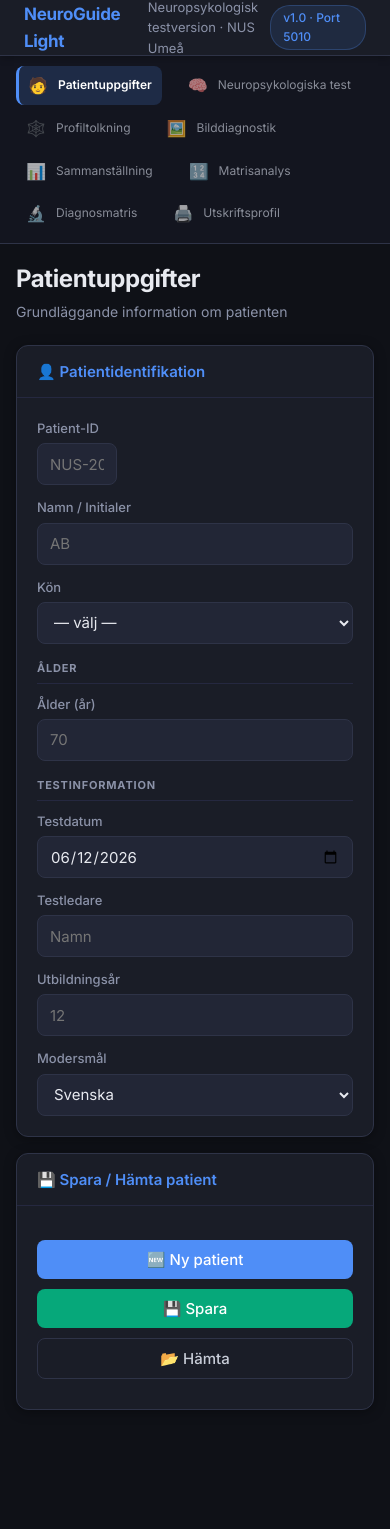
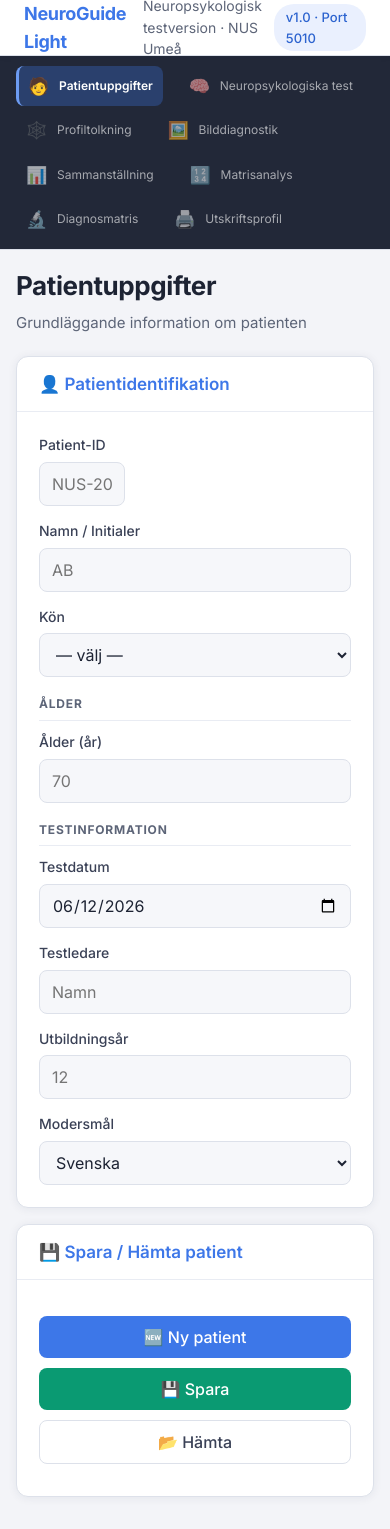
Before and after one commit to cesarhauer-byte/NeuroGuide_Light, a Flask app: page / in a window 390 px wide. Run offline with Flask 2, Linux system fonts and the light colour scheme; some libraries are stand-ins or nearby versions.

Commit message:
Redesign: mjukt ljust tema och större typografi
Kosmetisk justering av index.html – inga funktionella förändringar:
- Mjuk ljus bakgrund (#f3f4f8) istället för mörkt, vita kort
- Basstorlek 16px (från 15px), etiketter 14px, kortrubriker 17px
- Statusbadges anpassade till ljust tema (pastellbakgrunder)
- Inputhöjd 44px, blå focus-glow
- Sidebar behåller mörk yta med aktiv vänsterkant
- Responsiv: font 17px vid <600px

Co-Authored-By: Claude Fable 5 <noreply@anthropic.com>

```diff
--- a/templates/index.html
+++ b/templates/index.html
@@ -8,98 +8,98 @@
 <script src="/static/three.min.js"></script>
 <style>
 :root {
-  --bg: #0f1117; --panel: #1a1d27; --border: #2e3347; --border-light: #252840;
-  --blue: #4f8ef7; --blue-dk: #3d7de8; --blue-lt: rgba(79,142,247,0.12);
-  --red: #ff4d4d; --orange: #ff8c42; --yellow: #ffd166; --green: #06d6a0;
-  --gray: #8b92a8; --gray-lt: #222636; --text: #e8eaf0; --text-2: #c8cdd8; --sub: #8b92a8;
-  --sidebar-bg: #13151f; --radius: 12px; --radius-sm: 8px;
-  --shadow: 0 2px 12px rgba(0,0,0,0.35); --shadow-md: 0 4px 24px rgba(0,0,0,0.45);
+  --bg: #f3f4f8; --panel: #ffffff; --border: #dde1ea; --border-light: #e9ecf3;
+  --blue: #3d77e8; --blue-dk: #2c63cf; --blue-lt: #eaf0fe;
+  --red: #e03e3e; --orange: #e87a2e; --yellow: #d9a514; --green: #0aa87e;
+  --gray: #6b7385; --gray-lt: #f6f7fa; --text: #1d2333; --text-2: #3a4156; --sub: #5d6578;
+  --sidebar-bg: #222838; --radius: 12px; --radius-sm: 8px;
+  --shadow: 0 1px 10px rgba(30,40,70,0.07); --shadow-md: 0 4px 24px rgba(30,40,70,0.1);
 }
 * { box-sizing: border-box; margin: 0; padding: 0; }
 html, body { height: 100%; }
-body { font-family: 'Inter', -apple-system, sans-serif; background: var(--bg); color: var(--text); font-size: 15px; line-height: 1.55; -webkit-font-smoothing: antialiased; }
-.topbar { background: var(--panel); border-bottom: 1px solid var(--border); height: 56px; display: flex; align-items: center; padding: 0 24px; gap: 12px; position: sticky; top: 0; z-index: 100; box-shadow: 0 1px 8px rgba(0,0,0,0.3); }
-.topbar-logo { font-size: 17px; font-weight: 700; color: var(--blue); letter-spacing: -0.3px; }
-.topbar-sub { font-size: 13px; color: var(--sub); flex: 1; }
-.topbar-ver { font-size: 12px; background: var(--blue-lt); color: var(--blue); padding: 3px 12px; border-radius: 20px; font-weight: 500; border: 1px solid rgba(79,142,247,0.25); }
+body { font-family: 'Inter', -apple-system, sans-serif; background: var(--bg); color: var(--text); font-size: 16px; line-height: 1.55; -webkit-font-smoothing: antialiased; }
+.topbar { background: var(--panel); border-bottom: 1px solid var(--border); height: 56px; display: flex; align-items: center; padding: 0 24px; gap: 12px; position: sticky; top: 0; z-index: 100; box-shadow: 0 1px 6px rgba(30,40,70,0.06); }
+.topbar-logo { font-size: 18px; font-weight: 700; color: var(--blue); letter-spacing: -0.3px; }
+.topbar-sub { font-size: 14px; color: var(--sub); flex: 1; }
+.topbar-ver { font-size: 13px; background: var(--blue-lt); color: var(--blue-dk); padding: 3px 12px; border-radius: 20px; font-weight: 500; }
 .app { display: grid; grid-template-columns: 220px 1fr; height: calc(100vh - 56px); }
-.sidebar { background: var(--sidebar-bg); display: flex; flex-direction: column; overflow-y: auto; padding: 16px 0 24px; border-right: 1px solid var(--border); }
+.sidebar { background: var(--sidebar-bg); display: flex; flex-direction: column; overflow-y: auto; padding: 16px 0 24px; }
 .sidebar::-webkit-scrollbar { width: 0; }
-.nav-section { padding: 16px 16px 5px; font-size: 10px; font-weight: 700; letter-spacing: 1px; text-transform: uppercase; color: rgba(139,146,168,0.5); }
-.nav-item { display: flex; align-items: center; gap: 10px; margin: 2px 8px; padding: 10px 12px; border-radius: var(--radius-sm); cursor: pointer; font-size: 14px; font-weight: 400; color: rgba(200,205,216,0.65); transition: all 0.15s; user-select: none; }
-.nav-item:hover { background: rgba(255,255,255,0.06); color: var(--text); }
-.nav-item.active { background: rgba(79,142,247,0.18); color: #fff; font-weight: 600; border-left: 3px solid var(--blue); padding-left: 9px; }
-.nav-icon { font-size: 16px; width: 20px; text-align: center; flex-shrink: 0; }
+.nav-section { padding: 16px 16px 5px; font-size: 11px; font-weight: 700; letter-spacing: 1px; text-transform: uppercase; color: rgba(255,255,255,0.3); }
+.nav-item { display: flex; align-items: center; gap: 10px; margin: 2px 8px; padding: 11px 12px; border-radius: var(--radius-sm); cursor: pointer; font-size: 15px; font-weight: 400; color: rgba(255,255,255,0.6); transition: all 0.15s; user-select: none; }
+.nav-item:hover { background: rgba(255,255,255,0.08); color: rgba(255,255,255,0.9); }
+.nav-item.active { background: rgba(61,119,232,0.3); color: #fff; font-weight: 600; border-left: 3px solid #6c9bf2; padding-left: 9px; }
+.nav-icon { font-size: 17px; width: 21px; text-align: center; flex-shrink: 0; }
 main { overflow-y: auto; padding: 28px 32px; background: var(--bg); }
 main::-webkit-scrollbar { width: 5px; }
-main::-webkit-scrollbar-thumb { background: rgba(255,255,255,0.08); border-radius: 3px; }
+main::-webkit-scrollbar-thumb { background: rgba(0,0,0,0.14); border-radius: 3px; }
 .page { display: none; animation: fadeIn 0.18s ease; }
 .page.active { display: block; }
 @keyframes fadeIn { from { opacity: 0; transform: translateY(4px); } to { opacity: 1; transform: translateY(0); } }
-.page-title { font-size: 24px; font-weight: 700; color: var(--text); letter-spacing: -0.4px; margin-bottom: 4px; }
-.page-sub { color: var(--sub); font-size: 14px; margin-bottom: 22px; }
+.page-title { font-size: 26px; font-weight: 700; color: var(--text); letter-spacing: -0.4px; margin-bottom: 4px; }
+.page-sub { color: var(--sub); font-size: 15px; margin-bottom: 22px; }
 .card { background: var(--panel); border-radius: var(--radius); box-shadow: var(--shadow); border: 1px solid var(--border); margin-bottom: 16px; }
-.card-header { padding: 14px 20px; border-bottom: 1px solid var(--border-light); display: flex; align-items: center; gap: 8px; font-weight: 600; font-size: 15px; color: var(--blue); }
-.card-body { padding: 20px; }
-.inp-section { font-size: 11px; font-weight: 700; letter-spacing: 0.8px; text-transform: uppercase; color: var(--sub); margin: 16px 0 10px; padding-bottom: 6px; border-bottom: 1px solid var(--border-light); }
-.inp-grid { display: grid; grid-template-columns: repeat(auto-fill, minmax(200px, 1fr)); gap: 12px; }
-.inp-group { display: flex; flex-direction: column; gap: 5px; }
-.inp-group label { font-size: 13px; font-weight: 500; color: var(--sub); }
+.card-header { padding: 14px 22px; border-bottom: 1px solid var(--border-light); display: flex; align-items: center; gap: 8px; font-weight: 600; font-size: 17px; color: var(--blue); }
+.card-body { padding: 22px; }
+.inp-section { font-size: 12px; font-weight: 700; letter-spacing: 0.8px; text-transform: uppercase; color: var(--sub); margin: 18px 0 10px; padding-bottom: 6px; border-bottom: 1px solid var(--border-light); }
+.inp-grid { display: grid; grid-template-columns: repeat(auto-fill, minmax(210px, 1fr)); gap: 14px; }
+.inp-group { display: flex; flex-direction: column; gap: 6px; }
+.inp-group label { font-size: 14px; font-weight: 500; color: var(--text-2); }
 .inp-row { display: flex; align-items: center; gap: 8px; }
-.inp-row input, .mac-input { padding: 8px 12px; border: 1px solid var(--border); border-radius: var(--radius-sm); font-size: 15px; font-family: inherit; background: var(--gray-lt); color: var(--text); transition: all 0.15s; outline: none; height: 42px; }
-.inp-row input { width: 80px; text-align: center; }
+.inp-row input, .mac-input { padding: 8px 12px; border: 1px solid var(--border); border-radius: var(--radius-sm); font-size: 16px; font-family: inherit; background: var(--gray-lt); color: var(--text); transition: all 0.15s; outline: none; height: 44px; }
+.inp-row input { width: 86px; text-align: center; }
 .mac-input { width: 100%; }
-.inp-row input:focus, .mac-input:focus { border-color: var(--blue); background: #1e2235; box-shadow: 0 0 0 3px rgba(79,142,247,0.15); }
-.inp-row input.invalid { border-color: var(--red); background: #2a1515; }
-.norm-note { font-size: 11px; color: var(--sub); margin-top: 3px; }
-.mac-select { padding: 8px 12px; border: 1px solid var(--border); border-radius: var(--radius-sm); font-size: 15px; font-family: inherit; background: var(--gray-lt); color: var(--text); width: 100%; outline: none; height: 42px; }
-.rc { padding: 4px 12px; border-radius: 20px; font-size: 12px; font-weight: 600; min-width: 130px; text-align: center; display: inline-block; }
-.rc.red    { background: rgba(255,77,77,0.18); color: #ff7070; border: 1px solid rgba(255,77,77,0.35); }
-.rc.orange { background: rgba(255,140,66,0.18); color: #ffaa70; border: 1px solid rgba(255,140,66,0.35); }
-.rc.yellow { background: rgba(255,209,102,0.18); color: #ffd97a; border: 1px solid rgba(255,209,102,0.35); }
-.rc.green  { background: rgba(6,214,160,0.18); color: #06d6a0; border: 1px solid rgba(6,214,160,0.35); }
-.rc.blue   { background: rgba(79,142,247,0.18); color: #7aabff; border: 1px solid rgba(79,142,247,0.35); }
-.rc.gray   { background: rgba(139,146,168,0.12); color: var(--sub); border: 1px solid var(--border); }
+.inp-row input:focus, .mac-input:focus { border-color: var(--blue); background: #fff; box-shadow: 0 0 0 3px rgba(61,119,232,0.13); }
+.inp-row input.invalid { border-color: var(--red); background: #fdf1f1; }
+.norm-note { font-size: 12px; color: var(--sub); margin-top: 3px; }
+.mac-select { padding: 8px 12px; border: 1px solid var(--border); border-radius: var(--radius-sm); font-size: 16px; font-family: inherit; background: var(--gray-lt); color: var(--text); width: 100%; outline: none; height: 44px; }
+.rc { padding: 4px 13px; border-radius: 20px; font-size: 13px; font-weight: 600; min-width: 135px; text-align: center; display: inline-block; }
+.rc.red    { background: #fdecec; color: #c22525; border: 1px solid #f5bcbc; }
+.rc.orange { background: #fdf0e4; color: #b35a14; border: 1px solid #f3cfa9; }
+.rc.yellow { background: #fdf7e2; color: #93700a; border: 1px solid #ecd98e; }
+.rc.green  { background: #e6f8f2; color: #078664; border: 1px solid #a8e6d3; }
+.rc.blue   { background: #eaf0fe; color: #2455bd; border: 1px solid #bdd2f8; }
+.rc.gray   { background: var(--gray-lt); color: var(--sub); border: 1px solid var(--border); }
 .test-grid { display: grid; grid-template-columns: repeat(auto-fill, minmax(290px,1fr)); gap: 6px; }
 .test-row { display: flex; align-items: center; justify-content: space-between; padding: 8px 12px; border-radius: var(--radius-sm); background: var(--gray-lt); border: 1px solid var(--border-light); gap: 6px; }
-.test-row:hover { background: rgba(79,142,247,0.08); border-color: rgba(79,142,247,0.25); }
-.test-name { font-size: 14px; color: var(--sub); flex: 1; }
-.test-raw { font-size: 14px; font-weight: 500; min-width: 30px; text-align: center; color: var(--text-2); }
-.test-t { font-size: 15px; font-weight: 700; min-width: 38px; text-align: center; }
-.btn { display: inline-flex; align-items: center; gap: 6px; padding: 10px 20px; border-radius: var(--radius-sm); border: none; font-size: 15px; font-family: inherit; font-weight: 500; cursor: pointer; transition: all 0.2s; }
+.test-row:hover { background: var(--blue-lt); border-color: #c5d6f7; }
+.test-name { font-size: 15px; color: var(--sub); flex: 1; }
+.test-raw { font-size: 15px; font-weight: 500; min-width: 30px; text-align: center; color: var(--text-2); }
+.test-t { font-size: 16px; font-weight: 700; min-width: 40px; text-align: center; }
+.btn { display: inline-flex; align-items: center; gap: 6px; padding: 11px 22px; border-radius: var(--radius-sm); border: none; font-size: 16px; font-family: inherit; font-weight: 500; cursor: pointer; transition: all 0.2s; }
 .btn-primary { background: var(--blue); color: #fff; }
 .btn-primary:hover { background: var(--blue-dk); }
 .btn-outline { background: transparent; color: var(--text-2); border: 1px solid var(--border); }
-.btn-outline:hover { background: rgba(255,255,255,0.05); color: var(--text); }
-.btn-green { background: #06a87a; color: #fff; }
-.btn-green:hover { background: #05966d; }
-.btn-sm { padding: 6px 13px; font-size: 13px; }
+.btn-outline:hover { background: var(--gray-lt); color: var(--text); }
+.btn-green { background: #0a9a72; color: #fff; }
+.btn-green:hover { background: #088562; }
+.btn-sm { padding: 7px 14px; font-size: 14px; }
 .btn-group { display: flex; gap: 10px; flex-wrap: wrap; margin-top: 14px; }
-.alert { padding: 12px 16px; border-radius: var(--radius-sm); font-size: 14px; margin-bottom: 14px; }
-.alert-warning { background: rgba(255,209,102,0.1); border: 1px solid rgba(255,209,102,0.3); color: #ffd166; }
-.alert-info { background: var(--blue-lt); border: 1px solid rgba(79,142,247,0.3); color: #7aabff; }
-.alert-error { background: rgba(255,77,77,0.1); border: 1px solid rgba(255,77,77,0.3); color: #ff7070; }
-.alert-ok { background: rgba(6,214,160,0.1); border: 1px solid rgba(6,214,160,0.3); color: #06d6a0; }
+.alert { padding: 12px 16px; border-radius: var(--radius-sm); font-size: 15px; margin-bottom: 14px; }
+.alert-warning { background: #fdf7e2; border: 1px solid #ecd98e; color: #93700a; }
+.alert-info { background: var(--blue-lt); border: 1px solid #bdd2f8; color: #2455bd; }
+.alert-error { background: #fdecec; border: 1px solid #f5bcbc; color: #c22525; }
+.alert-ok { background: #e6f8f2; border: 1px solid #a8e6d3; color: #078664; }
 .two-col { display: grid; grid-template-columns: 1fr 1fr; gap: 16px; }
 .chart-wrap { position: relative; height: 360px; }
-.summary-table { width: 100%; border-collapse: collapse; font-size: 14px; }
-.summary-table th { text-align: left; font-size: 11px; font-weight: 700; letter-spacing: 0.7px; text-transform: uppercase; color: var(--sub); padding: 8px 12px; border-bottom: 1px solid var(--border); }
-.summary-table td { padding: 9px 12px; border-bottom: 1px solid var(--border-light); }
+.summary-table { width: 100%; border-collapse: collapse; font-size: 15px; }
+.summary-table th { text-align: left; font-size: 12px; font-weight: 700; letter-spacing: 0.7px; text-transform: uppercase; color: var(--sub); padding: 9px 13px; border-bottom: 1px solid var(--border); }
+.summary-table td { padding: 10px 13px; border-bottom: 1px solid var(--border-light); }
 .summary-table tr:last-child td { border-bottom: none; }
-.summary-table tr:hover td { background: rgba(79,142,247,0.05); }
-.summary-table td b { font-size: 15px; }
+.summary-table tr:hover td { background: #f7f9fe; }
+.summary-table td b { font-size: 17px; }
 .bild-grid { display: grid; grid-template-columns: repeat(auto-fill,minmax(170px,1fr)); gap: 12px; }
 .bild-item { background: var(--gray-lt); border: 1px solid var(--border); border-radius: var(--radius-sm); padding: 12px; }
-.bild-label { font-size: 12px; font-weight: 500; color: var(--sub); margin-bottom: 5px; }
-.bild-val { font-size: 22px; font-weight: 700; color: var(--text); }
-.bild-interp { font-size: 11px; color: var(--sub); margin-top: 3px; }
+.bild-label { font-size: 13px; font-weight: 500; color: var(--sub); margin-bottom: 5px; }
+.bild-val { font-size: 23px; font-weight: 700; color: var(--text); }
+.bild-interp { font-size: 12px; color: var(--sub); margin-top: 3px; }
 .bild-warn { color: var(--red); }
 .patient-bar { display: flex; align-items: center; gap: 12px; background: var(--panel); border: 1px solid var(--border); border-radius: var(--radius); padding: 14px 18px; margin-bottom: 16px; }
-.patient-id-badge { font-size: 14px; font-weight: 700; color: var(--blue); background: var(--blue-lt); padding: 5px 14px; border-radius: 20px; border: 1px solid rgba(79,142,247,0.25); }
-.patient-info-text { font-size: 13px; color: var(--sub); flex: 1; }
+.patient-id-badge { font-size: 15px; font-weight: 700; color: var(--blue-dk); background: var(--blue-lt); padding: 5px 14px; border-radius: 20px; }
+.patient-info-text { font-size: 14px; color: var(--sub); flex: 1; }
 /* Validerings-bubbla */
-.val-bubble { position: absolute; background: #2a1515; color: #ff7070; border: 1px solid rgba(255,77,77,0.4); font-size: 12px; padding: 5px 10px; border-radius: var(--radius-sm); white-space: nowrap; z-index: 999; pointer-events: none; }
-.val-bubble::after { content: ''; position: absolute; bottom: -5px; left: 10px; border: 5px solid transparent; border-top-color: #2a1515; border-bottom: none; }
+.val-bubble { position: absolute; background: #c22525; color: #fff; font-size: 13px; padding: 5px 10px; border-radius: var(--radius-sm); white-space: nowrap; z-index: 999; pointer-events: none; }
+.val-bubble::after { content: ''; position: absolute; bottom: -5px; left: 10px; border: 5px solid transparent; border-top-color: #c22525; border-bottom: none; }
 /* Print */
 @media print {
   .no-print { display: none !important; }
@@ -130,7 +130,7 @@ main::-webkit-scrollbar-thumb { background: rgba(255,255,255,0.08); border-radiu
   .inp-grid { grid-template-columns: 1fr; }
   .two-col { grid-template-columns: 1fr; }
   .btn { width: 100%; justify-content: center; }
-  body { font-size: 16px; }
+  body { font-size: 17px; }
 }
 </style>
 </head>
```
